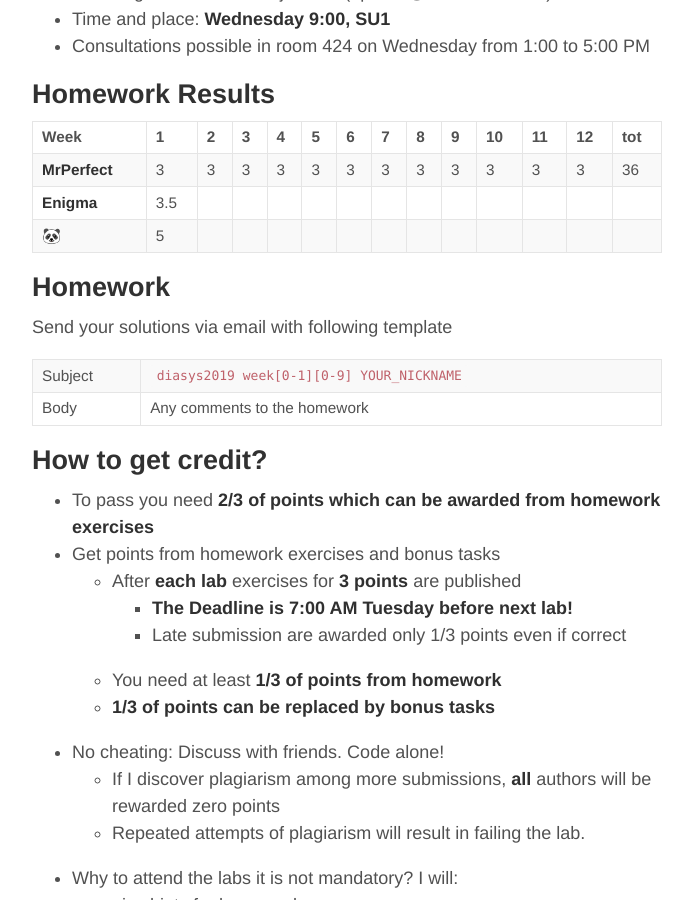
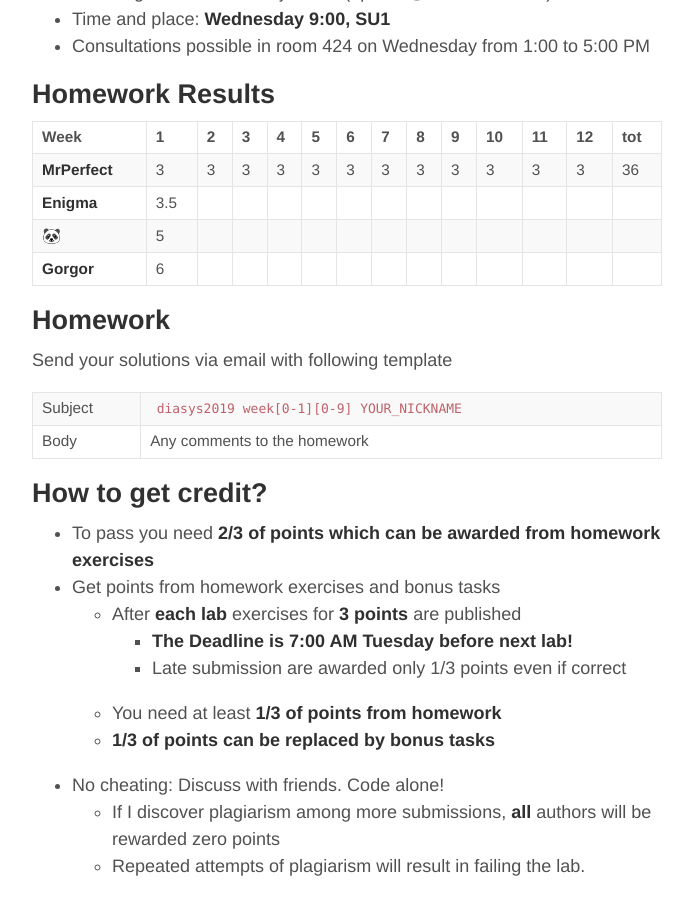
Before and after one commit to oplatek/oplatek.github.io, a Jekyll site: the page built from _posts/2019-02-18-labs-ds.md, in a window 1280 px wide and 900 px high, scrolled down 388 px. Shown: the whole window, without its empty margins (293-986 px from the left). Built offline with Jekyll 4.4.1, drawn with Linux system fonts in a browser that asks for light colours.

Commit message:
Gorgor points

```diff
--- a/_posts/2019-02-18-labs-ds.md
+++ b/_posts/2019-02-18-labs-ds.md
@@ -24,7 +24,8 @@ Homework Results
 |--------------|---|---|---|---|---|---|---|---|---|---|---|---|---|
 | **MrPerfect**| 3 | 3 | 3 | 3 | 3 | 3 | 3 | 3 | 3 | 3 | 3 | 3 | 36|
 | **Enigma**   |3.5|   |   |   |   |   |   |   |   |   |   |   |   |
-|**🐼**|5|   |   |   |   |   |   |   |   |   |   |   |   |
+| **🐼**       | 5 |   |   |   |   |   |   |   |   |   |   |   |   |
+| **Gorgor**   | 6 |   |   |   |   |   |   |   |   |   |   |   |   |
 
 Homework
 --------
```
